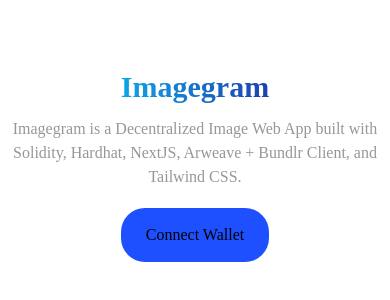
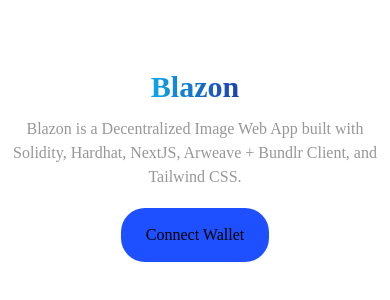
Before and after one commit to reaperdragon/blazon, a Next.js app: page / in a window 390 px wide. Shown: the part 254-554 px from the top of the page. Built offline with nearby package versions, Linux system fonts and the light colour scheme; no server answers.

Commit message:
add footer

```diff
--- /dev/null
+++ b/components/Footer.js
@@ -0,0 +1,18 @@
+import React from "react";
+
+const Footer = () => {
+  return (
+    <footer className="py-[50px] px-[30px] flex items-center justify-center flex-col gap-5">
+      <h2 className="font-semibold text-2xl text-transparent bg-clip-text bg-gradient-to-r from-sky-500 to-blue-800 ">
+        Designed and Developed by Aakrut
+      </h2>
+      <div className="flex flex-row items-center justify-center gap-5 md:flex-col">
+        <p className="foot-main">Copyright &copy; 2022 Blazo</p>
+        <p className="foot-terms">Terms</p>
+        <p className="foot-privacy">Privacy Policy</p>
+      </div>
+    </footer>
+  );
+};
+
+export default Footer;
--- a/components/Header.js
+++ b/components/Header.js
@@ -29,7 +29,7 @@
             : `rounded px-6 font-body flex items-center justify-between max-w-6xl my-2 mx-auto h-16 md:px-4 md:mx-5`
         }
       >
-        <h1>Imagegram</h1>
+        <h1>Blazon</h1>
         <div>
           <ul className="flex gap-2">
             <li>
--- a/components/ImageContainer.js
+++ b/components/ImageContainer.js
@@ -33,7 +33,7 @@
     const imageURL = URL.createObjectURL(imageBlob);
     const link = document.createElement("a");
     link.href = imageURL;
-    link.download = "Imagegram-" + duplicateName + "";
+    link.download = "Blazon-" + duplicateName + "";
     document.body.appendChild(link);
     link.click();
     document.body.removeChild(link);
--- a/components/index.js
+++ b/components/index.js
@@ -1,3 +1,4 @@
 export { default as Header } from "./Header";
 export { default as FundWallet } from "./FundWallet";
 export { default as ImageContainer } from "./ImageContainer";
+export {default as Footer} from './Footer'
--- a/pages/dashboard.js
+++ b/pages/dashboard.js
@@ -1,7 +1,7 @@
 import { gql, useApolloClient } from "@apollo/client";
 import Head from "next/head";
 import React, { useCallback, useEffect, useState } from "react";
-import { Header, ImageContainer } from "../components";
+import { Footer, Header, ImageContainer } from "../components";
 
 const mainURL = `https://arweave.net/`;
 
@@ -75,7 +75,7 @@
   return (
     <div className="font-body relative">
       <Head>
-        <title>Imagegram</title>
+        <title>Blazon</title>
         <link rel="icon" href="/logo-main.png" />
       </Head>
 
@@ -86,7 +86,7 @@
       <div>
         <div className="flex gap-5 max-w-[1240px] mx-auto my-20 items-center justify-center ">
           <h1 className="font-semibold text-5xl text-transparent bg-clip-text bg-gradient-to-r from-sky-500 to-blue-800 ">
-            Imagegram
+            Blazon
           </h1>
           <img src="/logo.png" alt="logo" className="w-[50px] h-[50px]" />
         </div>
@@ -163,6 +163,8 @@
           <ImageContainer toggle={toggle} selectedImage={selectedImage} />
         </div>
       ) : null}
+
+      <Footer />
     </div>
   );
 };
--- a/pages/index.js
+++ b/pages/index.js
@@ -2,6 +2,7 @@
 import Image from "next/image";
 import { useRouter } from "next/router";
 import { useState } from "react";
+import { Footer } from "../components";
 import Dashboard from "./dashboard";
 
 export default function Home() {
@@ -29,7 +30,7 @@
   return (
     <div>
       <Head>
-        <title>Imagegram</title>
+        <title>Blazon</title>
         <link rel="icon" href="/favicon.io" />
       </Head>
       <div className="relative font-body overflow-hidden ">
@@ -39,10 +40,10 @@
           <section className="max-w-[1440px] my-0 h-screen mx-auto grid grid-cols-2 items-center justify-center gap-3 md:order-second md:grid-cols-1 ">
             <div className="flex flex-col p-1 md:items-center md:justify-center sm:p-2 md:h-screen md:p-8">
               <h1 className="font-body text-6xl md:text-5xl md:text-center font-bold my-1 text-transparent bg-clip-text bg-gradient-to-r from-sky-500 to-blue-800 leading-[120px] md:leading-normal sm:text-[30px] ">
-                Imagegram
+                Blazon
               </h1>
               <p className="text-[#979797] text-[20px] md:text-center md:text-base my-1">
-                Imagegram is a Decentralized Image Web App built with Solidity,
+                Blazon is a Decentralized Image Web App built with Solidity,
                 Hardhat, NextJS, Arweave + Bundlr Client, and Tailwind CSS.
               </p>
               <button
--- a/pages/search.js
+++ b/pages/search.js
@@ -1,7 +1,7 @@
 import { useApolloClient, gql } from "@apollo/client";
 import Head from "next/head";
 import React, { useCallback, useEffect, useMemo, useState } from "react";
-import { Header, ImageContainer, SongContainer } from "../components";
+import { Footer, Header, ImageContainer, SongContainer } from "../components";
 import { truncateEthAddress } from "../utils/truncAddress";
 
 const mainURL = `https://arweave.net/`;
@@ -86,7 +86,7 @@
   return (
     <div>
       <Head>
-        <title>Imagegram Search</title>
+        <title>Blazon Search</title>
         <link rel="icon" href="/logo-main.png" />
       </Head>
       <Header />
--- a/pages/upload.js
+++ b/pages/upload.js
@@ -2,7 +2,7 @@
 import { useRouter } from "next/router";
 import React, { useCallback, useEffect, useRef, useState } from "react";
 import { useBundler } from "../context/bundlrContext";
-import { FundWallet, Header } from "../components";
+import { Footer, FundWallet, Header } from "../components";
 import { toast } from "react-toastify";
 import { ethers } from "ethers";
 import { ContractABI } from "../constants/contractABI";
@@ -110,7 +110,7 @@
     const { image, tag, description } = imageDetails;
 
     if (!image) {
-      toast.error("Please Select an Image for Imagegram");
+      toast.error("Please Select an Image for Blazon");
     } else if (!tag) {
       toast.error("Please Select a Tag for Image");
     } else if (!description) {
@@ -161,9 +161,9 @@
       setFile("");
 
       if (editImageDetails) {
-        toast.success("Updated on Imagegram 🖼️");
+        toast.success("Updated on Blazon 🖼️");
       } else {
-        toast.success("Uploaded on Imagegram 🖼️");
+        toast.success("Uploaded on Blazon 🖼️");
       }
 
       router.push("/dashboard");
@@ -178,7 +178,7 @@
     return (
       <div className="justify-center items-center h-screen flex font-body flex-col">
         <Head>
-          <title>Imagegram || Initialize Bundlr</title>
+          <title>Blazon || Initialize Bundlr</title>
           <link rel="icon" href="/logo-main.png" />
         </Head>
         <h3 className="text-4xl font-bold sm:text-xl">
@@ -204,7 +204,7 @@
     return (
       <div className="flex flex-col items-center justify-center h-screen ">
         <Head>
-          <title>Imagegram || Add Funds</title>
+          <title>Blazon || Add Funds</title>
           <link rel="icon" href="/logo-main.png" />
         </Head>
         <h3 className="text-4xl font-body text-center">
@@ -218,7 +218,7 @@
   return (
     <div className="font-body  relative ">
       <Head>
-        <title>Upload || Imagegram</title>
+        <title>Upload || Blazon</title>
         <link rel="icon" href="/logo-main.png" />
       </Head>
 
@@ -258,9 +258,7 @@
               </div>
             ) : (
               <div className="h-full  flex justify-center items-center">
-                <h2 className="text-center">
-                  Please Select Image for Imagegram
-                </h2>
+                <h2 className="text-center">Please Select Image for Blazon</h2>
               </div>
             )}
           </div>
```
